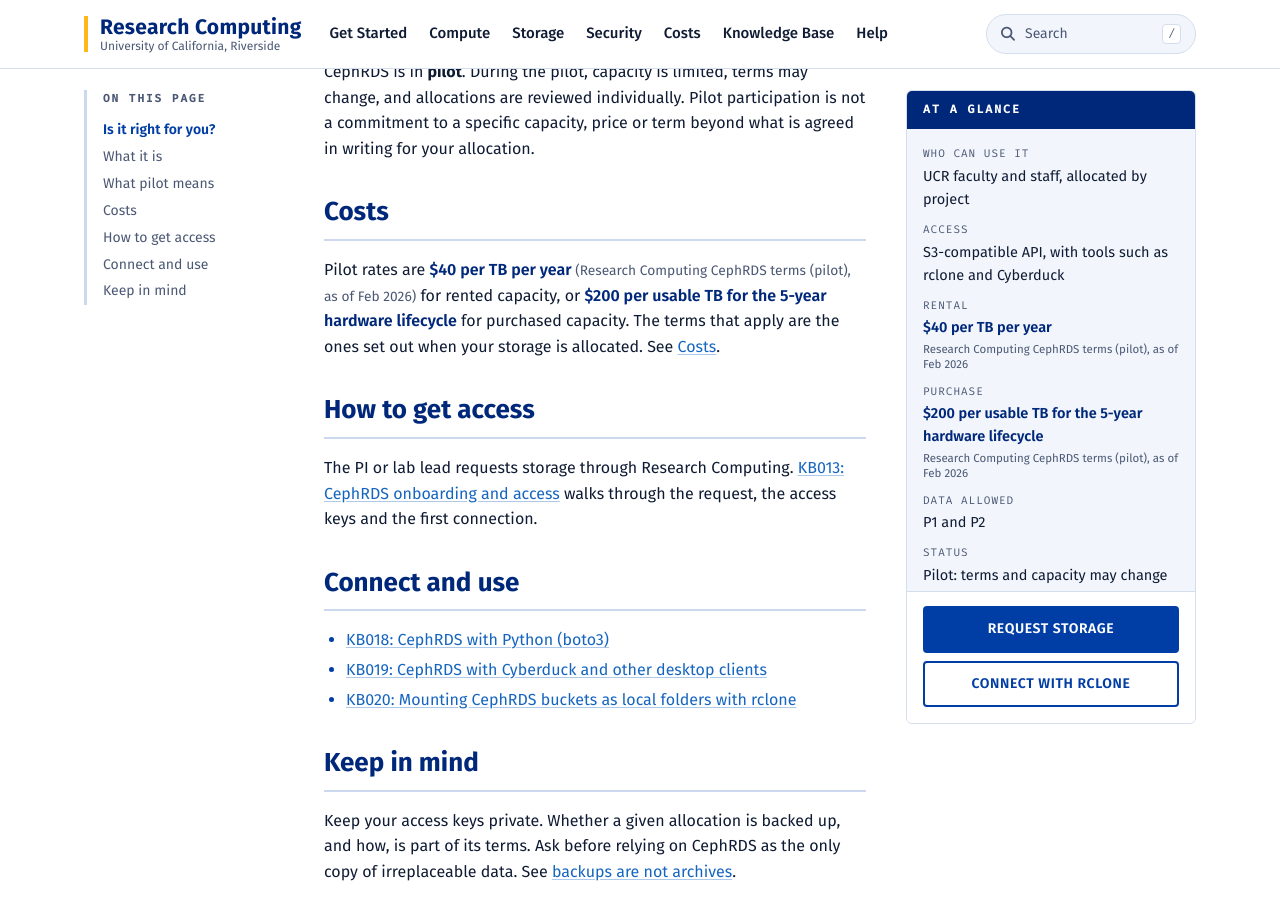
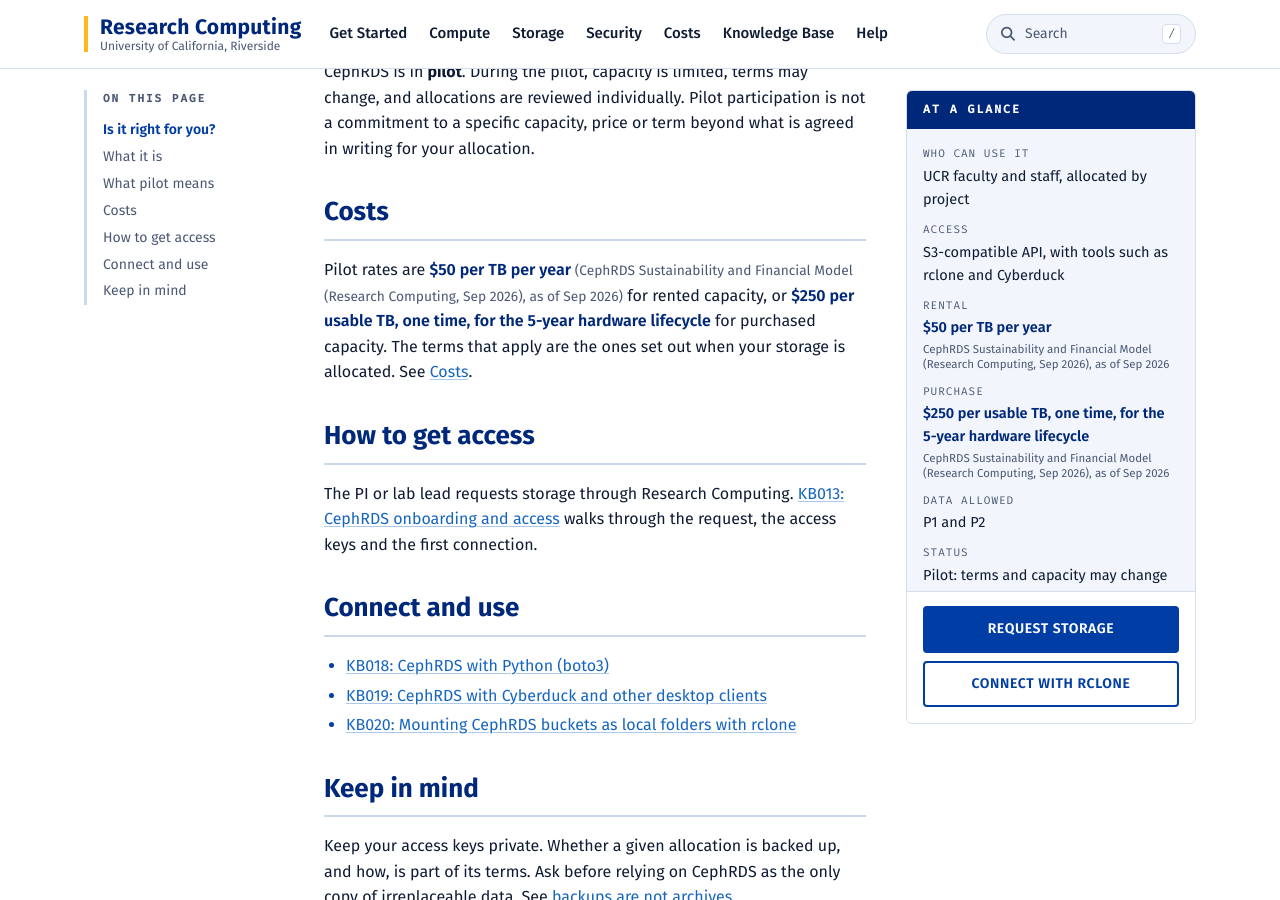
Before and after one commit to UCR-Research-Computing/rc-dev, a Jekyll site: the page built from _services/cephrds.md, in a window 1280 px wide and 900 px high, scrolled down 1231 px. Built offline with Jekyll 4.4.1, drawn with Linux system fonts in a browser that asks for light colours; some web fonts are replaced.

Commit message:
CephRDS rates: $50/TB/yr rent, $250/usable TB purchase (Sep 2026 sustainability model)

```diff
--- a/_data/facts.yml
+++ b/_data/facts.yml
@@ -85,17 +85,17 @@ hpcc_software:
   owner: HPCC
 cephrds_rent:
   label: CephRDS rental (pilot terms)
-  value: "$40 per TB per year"
-  source: "Research Computing CephRDS terms (pilot)"
+  value: "$50 per TB per year"
+  source: "CephRDS Sustainability and Financial Model (Research Computing, Sep 2026)"
   url: ""
-  as_of: 2026-02-23
+  as_of: 2026-09-16
   owner: Research Computing
 cephrds_purchase:
   label: CephRDS purchased capacity (pilot terms)
-  value: "$200 per usable TB for the 5-year hardware lifecycle"
-  source: "Research Computing CephRDS terms (pilot)"
+  value: "$250 per usable TB, one time, for the 5-year hardware lifecycle"
+  source: "CephRDS Sustainability and Financial Model (Research Computing, Sep 2026)"
   url: ""
-  as_of: 2026-02-23
+  as_of: 2026-09-16
   owner: Research Computing
 cloud_admin_setup:
   label: Cloud account setup fee (enclave, cloud discount programs)
```
